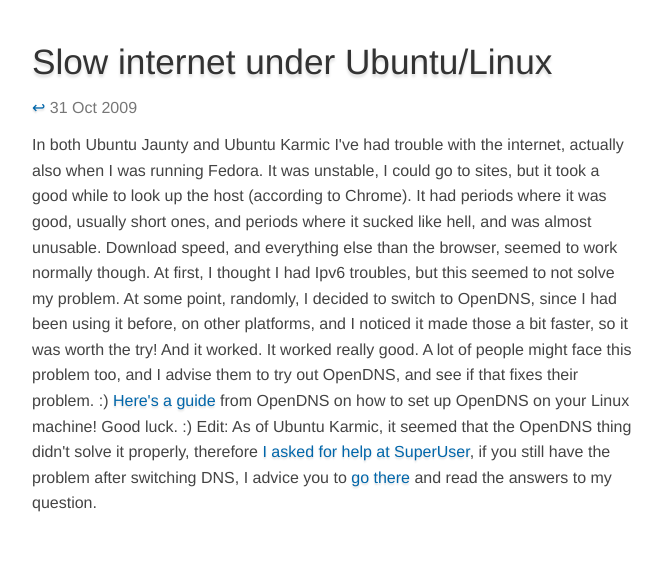
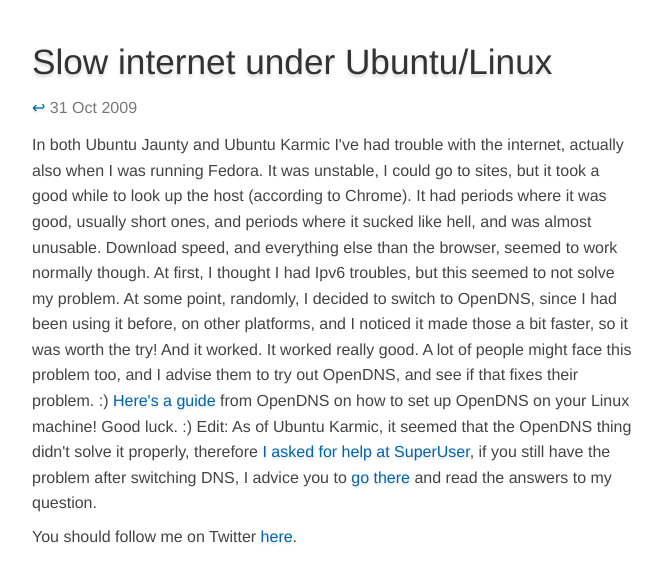
Before and after one commit to igor47/blog, a Jekyll site: the page built from _posts/2009-10-31-slow-internet-under-ubuntu-or-linux.html, in a window 1280 px wide. Shown: the top 583 px of the page, without its empty margins (308-970 px from the left). Built offline with Jekyll 4.4.1, drawn with Linux system fonts in a browser that asks for light colours.

Commit message:
Because everyone should follow me on Twitter.

```diff
--- a/_layouts/post.html
+++ b/_layouts/post.html
@@ -18,6 +18,8 @@
       </div>
 
       {{ content }}
+
+      <p>You should follow me on Twitter <a href="http://twitter.com/Sirupsen">here</a>.</p>
     </div>
 
     <script type="text/javascript"> var _gaq = _gaq || []; _gaq.push(['_setAccount', 'UA-9939782-2']); _gaq.push(['_trackPageview']); (function() { var ga = document.createElement('script'); ga.type = 'text/javascript'; ga.async = true; ga.src = ('https:' == document.location.protocol ? 'https://ssl' : 'http://www') + '.google-analytics.com/ga.js'; var s = document.getElementsByTagName('script')[0]; s.parentNode.insertBefore(ga, s); })(); </script>
```
